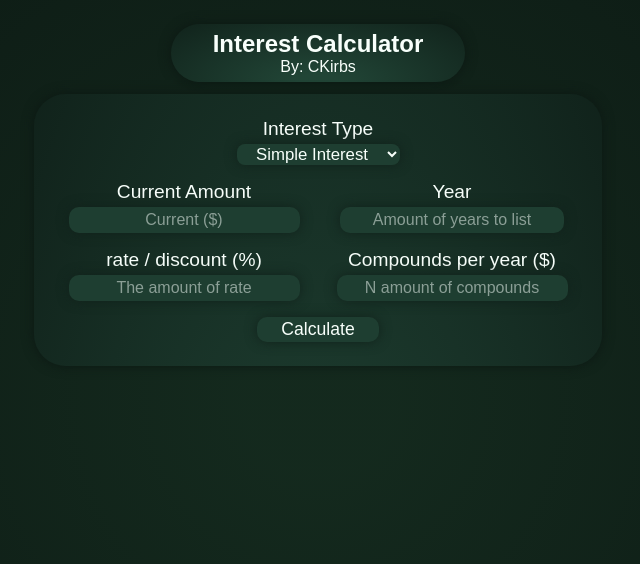
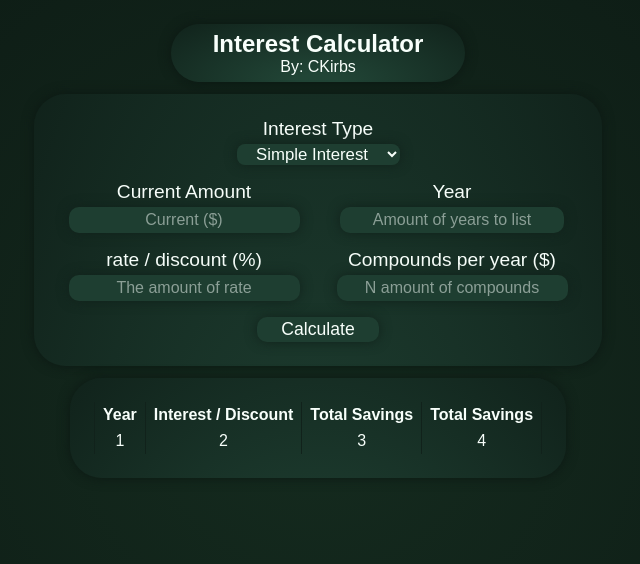
Before and after one commit to Skirbs/InterestCalculator, a React (Vite) app: page / in a window 1280 px wide. Shown: the top 564 px of the page, without its empty margins (322-962 px from the left). Built offline with nearby package versions, Linux system fonts and the light colour scheme; a web font is replaced by a local one.

Commit message:
Added Table Component

```diff
--- a/src/App.jsx
+++ b/src/App.jsx
@@ -3,12 +3,14 @@ import "./App.css";
 
 import Header from "./components/Header/Header";
 import InterestForm from "./components/InterestForm/InterestForm";
+import ResultsList from "./components/ResultsList/ResultsList";
 
 function App() {
   return (
     <main className="flex-column">
       <Header />
       <InterestForm />
+      <ResultsList />
     </main>
   );
 }
--- /dev/null
+++ b/src/components/Card/Card.jsx
@@ -0,0 +1,7 @@
+import style from "./Card.module.css";
+
+const Card = (props) => {
+  return <div className={`${style.card} ${props.className}`}>{props.children}</div>;
+};
+
+export default Card;
--- /dev/null
+++ b/src/components/Card/Card.module.css
@@ -0,0 +1,13 @@
+.card {
+  background-image: radial-gradient(
+    ellipse at 50% 300%,
+    var(--primary-20) 10%,
+    var(--primary-10) 100%
+  );
+  border-radius: 32px;
+  padding: 24px;
+}
+
+.card:empty {
+  display: none;
+}
--- a/src/components/InterestForm/InterestForm.jsx
+++ b/src/components/InterestForm/InterestForm.jsx
@@ -1,8 +1,9 @@
 import style from "./InterestForm.module.css";
-
+import Card from "../Card/Card";
 const InterestForm = () => {
   return (
-    <form className={`${style.form} shadow-outline flex-column`}>
+    <Card className={`shadow-outline`}>
+      <form className={`${style.form} flex-column`}>
         <label htmlFor="interest-type">Interest Type</label>
         <select id="interest-type" className="shadow-outline">
           <option value="0">Simple Interest</option>
@@ -10,7 +11,6 @@ const InterestForm = () => {
           <option value="2">Compound Interest</option>
           <option value="3">Annuity</option>
         </select>
-
         <ul className={style["values-ul"]}>
           <li className={`${style["value"]} flex-column`}>
             <label htmlFor="current-amount">Current Amount</label>
@@ -60,11 +60,11 @@ const InterestForm = () => {
             />
           </li>
         </ul>
-
         <button type="submit" className="shadow-outline">
           Calculate
         </button>
       </form>
+    </Card>
   );
 };
 
--- a/src/components/InterestForm/InterestForm.module.css
+++ b/src/components/InterestForm/InterestForm.module.css
@@ -1,12 +1,4 @@
 .form {
-  background-image: radial-gradient(
-    ellipse at 50% 300%,
-    var(--primary-20) 10%,
-    var(--primary-10) 100%
-  );
-  border-radius: 32px;
-  padding: 24px;
-
   width: 520px;
 }
 
@@ -73,6 +65,7 @@
   padding: 2px 24px;
   border-radius: 10px;
   font-size: 1.1rem;
+  cursor: pointer;
 }
 
 .form button:hover {
--- /dev/null
+++ b/src/components/ResultsList/ResultsList.jsx
@@ -0,0 +1,17 @@
+import style from "./ResultsList.module.css";
+import Card from "../Card/Card";
+import ResultsListHeader from "./ResultsListHeader";
+import ResultsListData from "./ResultsListData";
+
+const ResultsList = () => {
+  return (
+    <Card className={`flex-column shadow-outline`}>
+      <table className={style.table}>
+        <ResultsListHeader />
+        <ResultsListData />
+      </table>
+    </Card>
+  );
+};
+
+export default ResultsList;
--- /dev/null
+++ b/src/components/ResultsList/ResultsList.module.css
@@ -0,0 +1,10 @@
+.table {
+  border-collapse: collapse;
+}
+.table > * > * {
+  border-inline: 1px solid var(--primary-10);
+  padding: 4px 8px;
+}
+.table tr {
+  text-align: center;
+}
--- /dev/null
+++ b/src/components/ResultsList/ResultsListData.jsx
@@ -0,0 +1,12 @@
+const ResultsListData = () => {
+  return (
+    <tr>
+      <td>1</td>
+      <td>2</td>
+      <td>3</td>
+      <td>4</td>
+    </tr>
+  );
+};
+
+export default ResultsListData;
--- /dev/null
+++ b/src/components/ResultsList/ResultsListHeader.jsx
@@ -0,0 +1,12 @@
+const ResultsListHeader = () => {
+  return (
+    <tr>
+      <th>Year</th>
+      <th>Interest / Discount</th> {/* Change depending of interest type */}
+      <th>Total Savings</th>
+      <th>Total Savings</th>
+    </tr>
+  );
+};
+
+export default ResultsListHeader;
```
Lines whose indentation alone changed are shown as unchanged.
